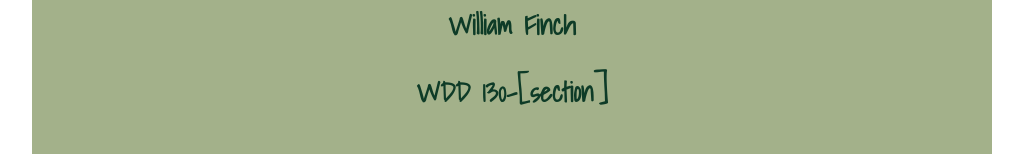
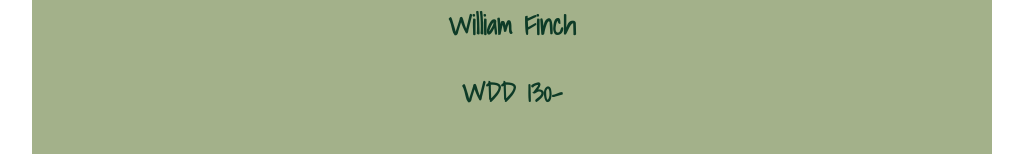
Before and after one commit to FINCH-75/wdd130, a plain HTML site: page wwr/site-plan-rafting.html in a window 1280 px wide. Shown: the part 193-357 px from the top of the page, without its empty margins (128-1151 px from the left). Drawn offline with Linux system fonts and the light colour scheme.

Commit message:
changed section

```diff
--- a/wwr/site-plan-rafting.html
+++ b/wwr/site-plan-rafting.html
@@ -12,7 +12,7 @@
   <header>
     <h1>Black River Rafting </h1>
     <h2>William Finch</h2>
-    <h2>WDD 130-[section]</h2>
+    <h2>WDD 130-</h2>
     <!-- In the header above, add the name of your site, your name and class number. For example if you are in section 3 you would put WDD 130-03 -->
   </header>
   <main>
```
